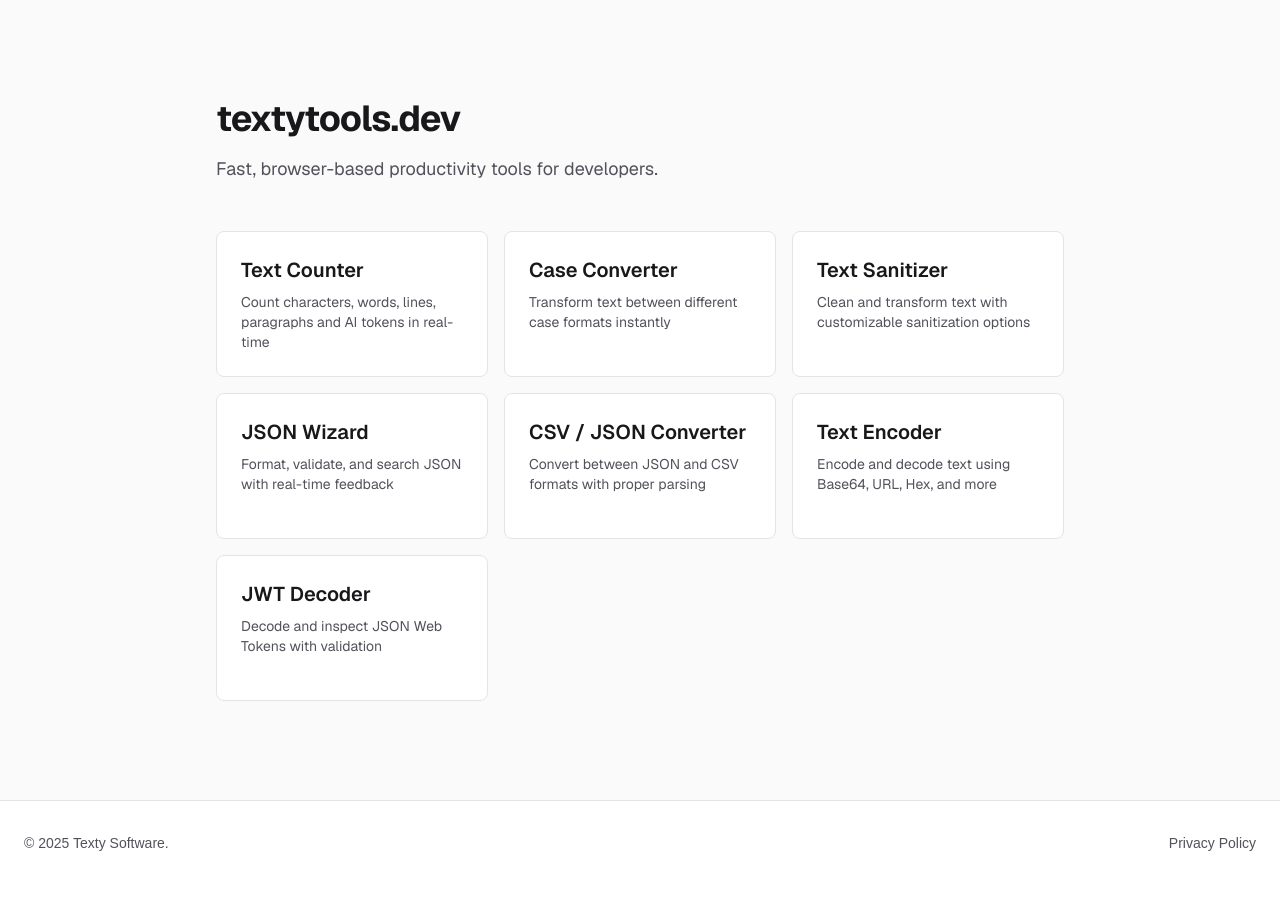
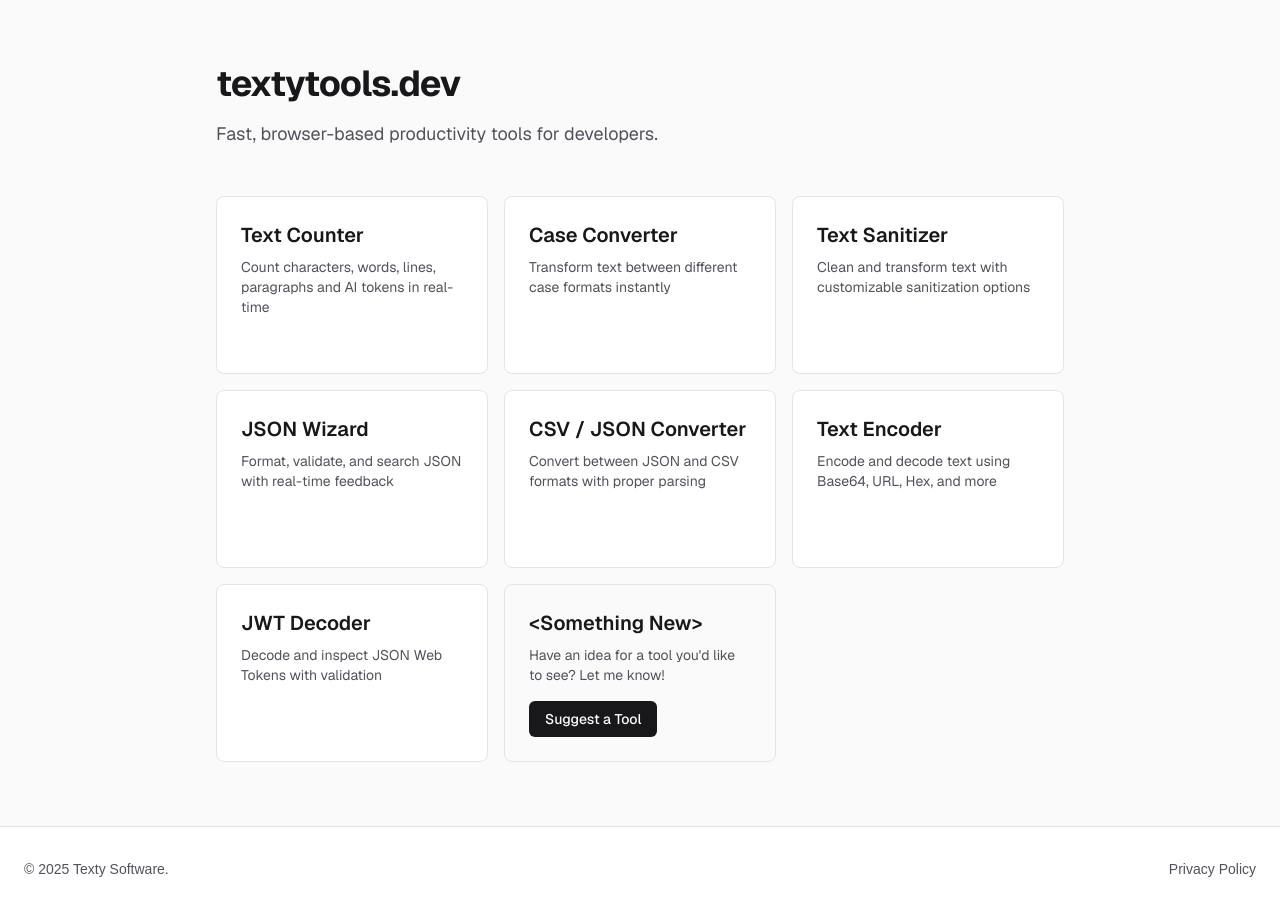
Before and after one commit to evanisnor/textytools, a Next.js app: page / in a window 1280 px wide. Before the commit the page ends 885 px from the top, so only its background shows below. Built offline with nearby package versions, Linux system fonts and the light colour scheme; no server answers.

Commit message:
Expose feedbackForm by removing toggle checks

```diff
--- a/app/page.tsx
+++ b/app/page.tsx
@@ -3,11 +3,9 @@
 import { useState } from "react";
 import ToolCard from "./components/ToolCard";
 import { FeedbackModal } from "./components/FeedbackModal";
-import { isFeatureEnabled } from "./lib/featureFlags";
 
 export default function Home() {
   const [isFeedbackOpen, setIsFeedbackOpen] = useState(false);
-  const showFeedback = isFeatureEnabled("feedbackForm");
   const structuredData = {
     "@context": "https://schema.org",
     "@type": "WebApplication",
@@ -134,7 +132,6 @@ export default function Home() {
               description="Decode and inspect JSON Web Tokens with validation"
             />
 
-            {showFeedback && (
             <ToolCard
               title="&lt;Something New&gt;"
               description="Have an idea for a tool you'd like to see? Let me know!"
@@ -145,18 +142,15 @@ export default function Home() {
                 Suggest a Tool
               </div>
             </ToolCard>
-            )}
           </div>
         </main>
       </div>
 
-      {showFeedback && (
       <FeedbackModal
         isOpen={isFeedbackOpen}
         onClose={() => setIsFeedbackOpen(false)}
         toolName="Tool Suggestion"
       />
-      )}
     </>
   );
 }
```
Lines whose indentation alone changed are shown as unchanged.
